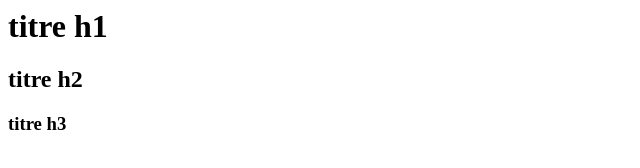
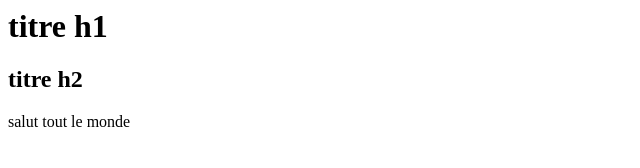
Before and after one commit to soumia1204/github_cours, a plain HTML site: page index.html in a window 1280 px wide. Shown: the full height of the page, 0-640 px from the left. Drawn offline with Linux system fonts and the light colour scheme.

Commit message:
Update index.html

```diff
--- a/index.html
+++ b/index.html
@@ -5,6 +5,6 @@
   <body>
     <h1>titre h1</h1>
     <h2>titre h2</h2>
-    <h3>titre h3</h3>
+    <p>salut tout le monde</p>
   </body>
 </html>
```
